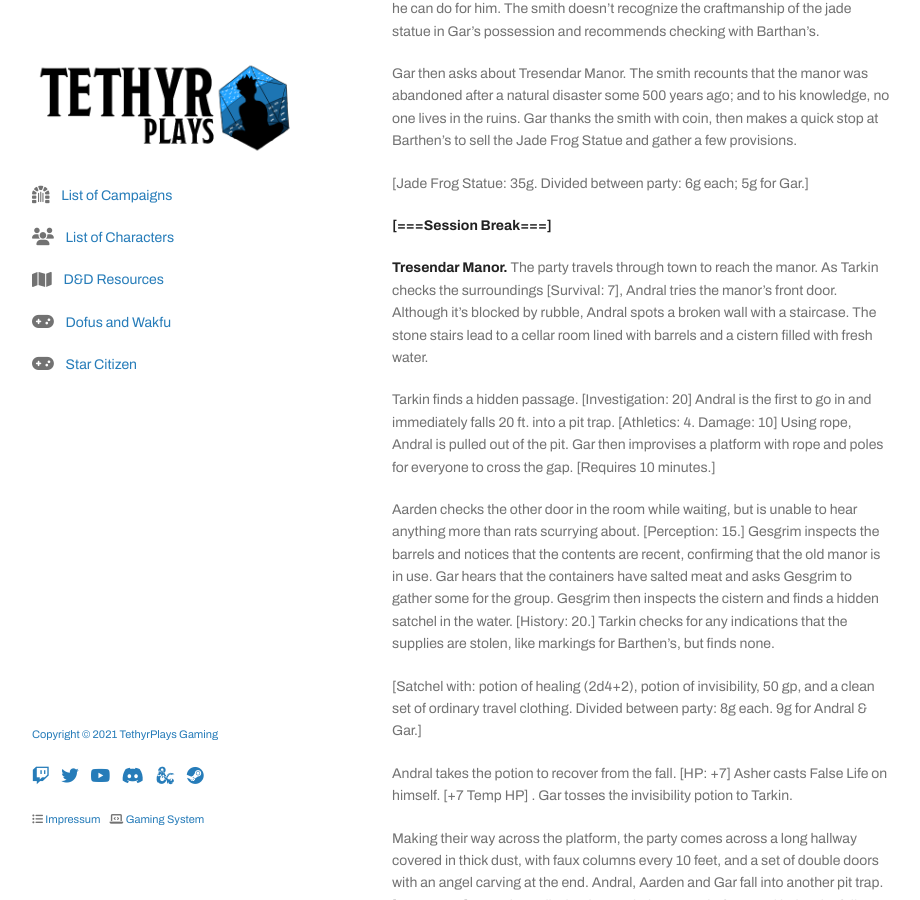
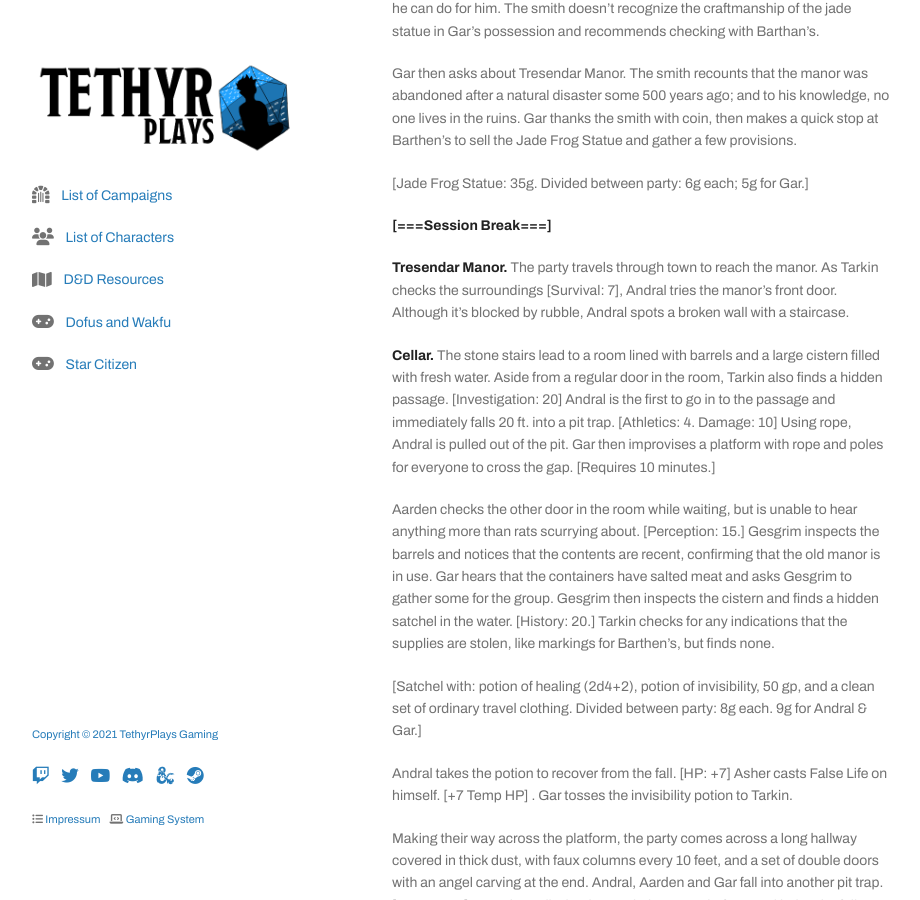
Before and after one commit to tethyrplays/tethyrplays, a Jekyll site: the page built from campaign/2021-lmop-with-dm-nicole.md, in a window 1280 px wide and 900 px high, scrolled down 1410 px. Shown: the whole window, without its empty margins (178-1098 px from the left). Built offline with Jekyll 4.4.1, drawn with Linux system fonts in a browser that asks for light colours; nearby versions of some CDN libraries; some web fonts are replaced; our own code applies the rules of GitHub Pages for plain Markdown files; the repository's description, which GitHub fills in, is left out.

Commit message:
Update 2021-lmop-with-dm-nicole.md

```diff
--- a/campaign/2021-lmop-with-dm-nicole.md
+++ b/campaign/2021-lmop-with-dm-nicole.md
@@ -47,9 +47,9 @@
 
 **[===Session Break===]**
 
-**Tresendar Manor.** The party travels through town to reach the manor. As Tarkin checks the surroundings [Survival: 7], Andral tries the manor's front door. Although it's blocked by rubble, Andral spots a broken wall with a staircase. The stone stairs lead to a cellar room lined with barrels and a cistern filled with fresh water.
+**Tresendar Manor.** The party travels through town to reach the manor. As Tarkin checks the surroundings [Survival: 7], Andral tries the manor's front door. Although it's blocked by rubble, Andral spots a broken wall with a staircase.
 
-Tarkin finds a hidden passage. [Investigation: 20] Andral is the first to go in and immediately falls 20 ft. into a pit trap. [Athletics: 4. Damage: 10] Using rope, Andral is pulled out of the pit. Gar then improvises a platform with rope and poles for everyone to cross the gap. [Requires 10 minutes.]
+**Cellar.** The stone stairs lead to a room lined with barrels and a large cistern filled with fresh water. Aside from a regular door in the room, Tarkin also finds a hidden passage. [Investigation: 20] Andral is the first to go in to the passage and immediately falls 20 ft. into a pit trap. [Athletics: 4. Damage: 10] Using rope, Andral is pulled out of the pit. Gar then improvises a platform with rope and poles for everyone to cross the gap. [Requires 10 minutes.]
 
 Aarden checks the other door in the room while waiting, but is unable to hear anything more than rats scurrying about. [Perception: 15.] Gesgrim inspects the barrels and notices that the contents are recent, confirming that the old manor is in use. Gar hears that the containers have salted meat and asks Gesgrim to gather some for the group. Gesgrim then inspects the cistern and finds a hidden satchel in the water. [History: 20.] Tarkin checks for any indications that the supplies are stolen, like markings for Barthen's, but finds none.
 
```
